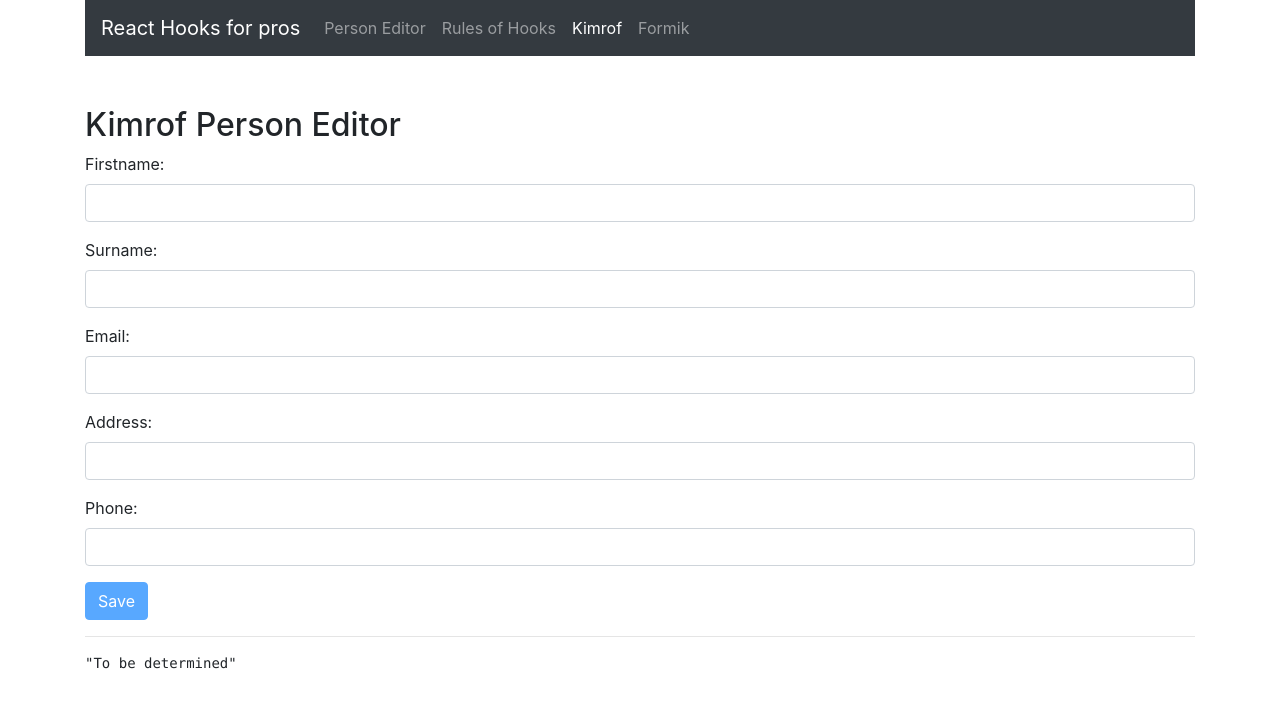
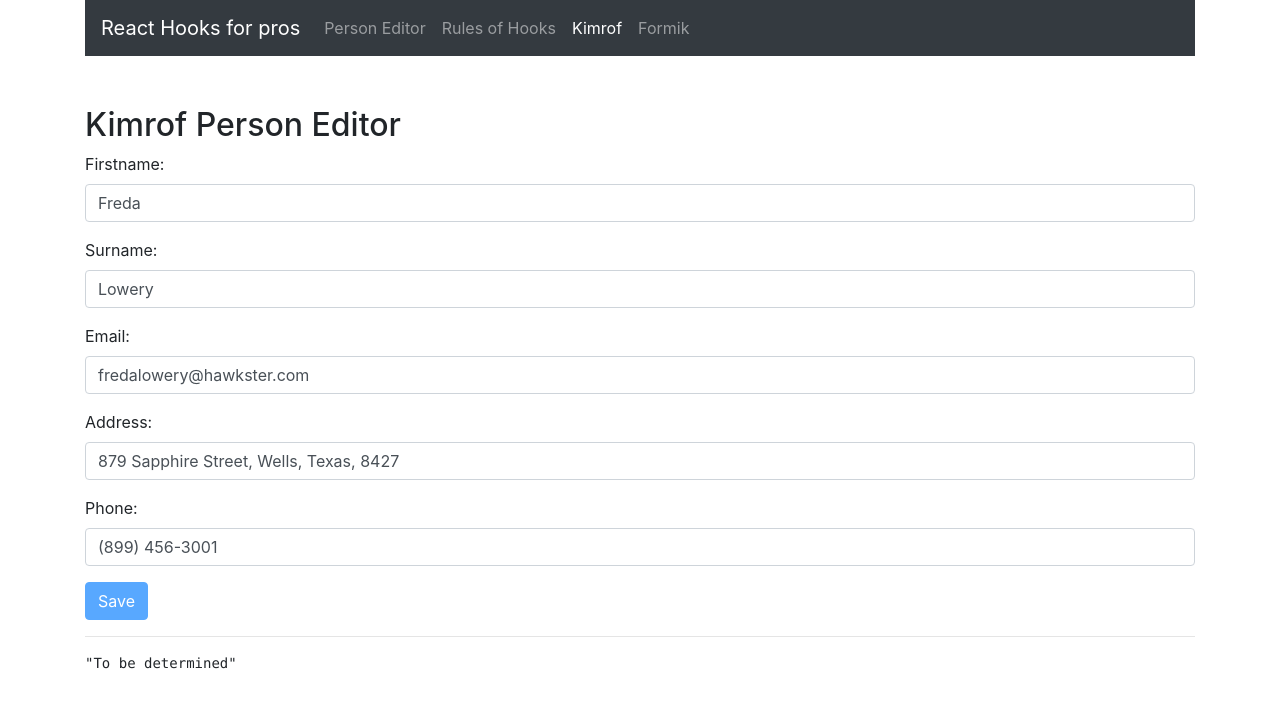
Before and after one commit to mauricedb/react-hooks-tips-only-the-pros-know, a React (Vite) app: page /kimrof-person-editor in a window 1280 px wide. Shown: the top 708 px of the page. Built offline with nearby package versions, Linux system fonts and the light colour scheme.

Commit message:
Displaying the values

```diff
--- a/src/kimrof-person-editor/kimrof/KimrofLabeledField.tsx
+++ b/src/kimrof-person-editor/kimrof/KimrofLabeledField.tsx
@@ -1,6 +1,7 @@
 import React, { ReactElement } from "react";
 
 import { LabeledInput } from "../../components";
+import { useKimrofField } from "./useKimrofField";
 
 interface Props
   extends Omit<
@@ -11,5 +12,7 @@ interface Props
 }
 
 export function KimrofLabeledField(props: Props): ReactElement {
-  return <LabeledInput {...props} />;
+  const fieldProps = useKimrofField(props.name);
+
+  return <LabeledInput {...props} {...fieldProps} />;
 }
--- a/src/kimrof-person-editor/kimrof/useKimrofField.ts
+++ b/src/kimrof-person-editor/kimrof/useKimrofField.ts
@@ -1,3 +1,19 @@
 import React from "react";
 
 import { KimrofProperty } from "./Types";
+import { kimrofContext } from "./KimrofContext";
+
+interface UseKimrofField {
+  value: KimrofProperty;
+}
+
+export const useKimrofField = (name?: string): UseKimrofField => {
+  if (!name) {
+    throw new Error("The name prop is required");
+  }
+  const { values } = React.useContext(kimrofContext);
+
+  return {
+    value: values[name],
+  };
+};
```
